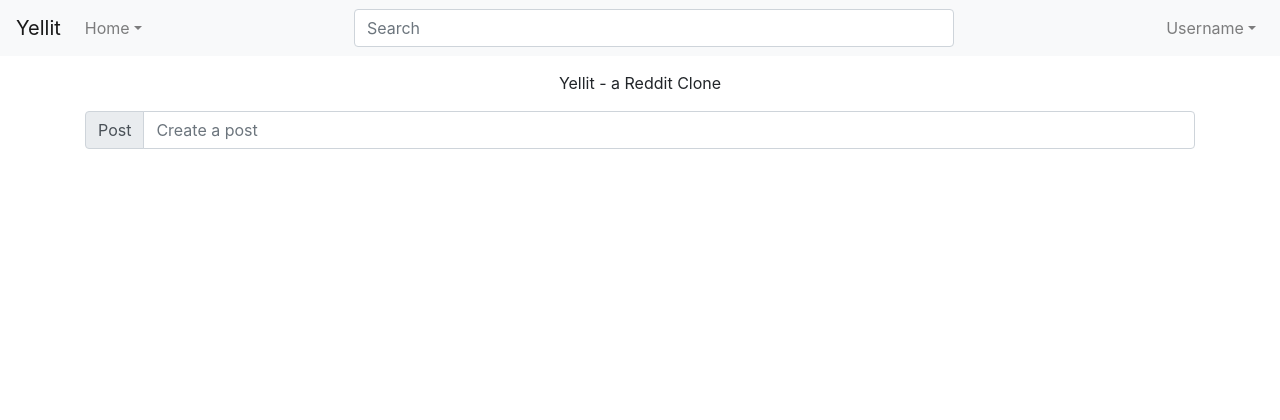
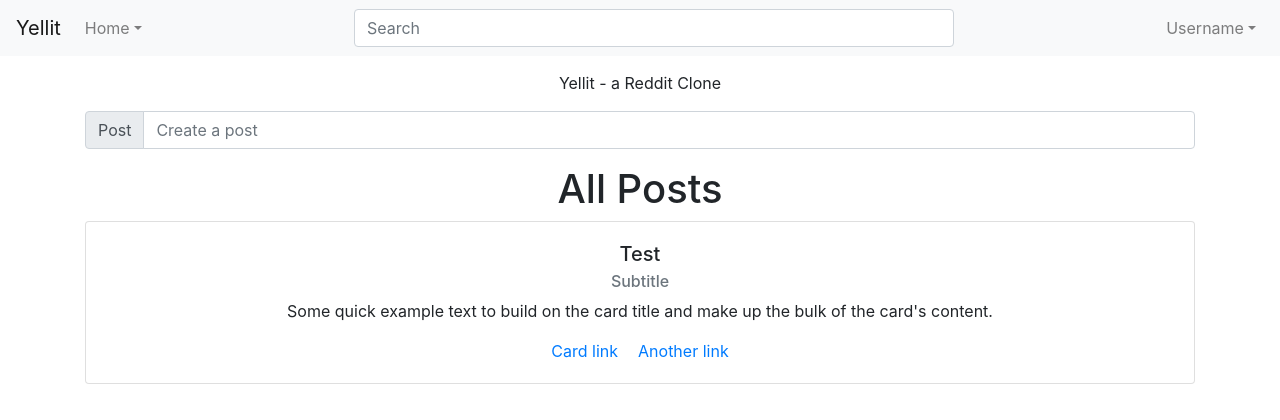
Before and after one commit to Dev-Steven/reddit-clone, a React (Create React App) app: page / in a window 1280 px wide. Shown: the top 420 px of the page. Built offline with nearby package versions, Linux system fonts and the light colour scheme.

Commit message:
add posts to mongoDb

```diff
--- a/package.json
+++ b/package.json
@@ -6,6 +6,7 @@
     "@testing-library/jest-dom": "^4.2.4",
     "@testing-library/react": "^9.5.0",
     "@testing-library/user-event": "^7.2.1",
+    "axios": "^0.20.0",
     "bootstrap": "^4.5.2",
     "jquery": "^3.5.1",
     "node-sass": "^4.14.1",
--- /dev/null
+++ b/src/axios/urls_axios.js
@@ -0,0 +1,9 @@
+import axios from 'axios';
+
+export const users = axios.create({
+	baseUrl: 'http://localhost:5000/users',
+});
+
+export const posts = axios.create({
+	baseURL: 'http://localhost:5000/posts',
+});
--- a/src/components/home/Home.js
+++ b/src/components/home/Home.js
@@ -1,6 +1,7 @@
 import React from 'react';
-import { Link, withRouter } from 'react-router-dom';
+import { withRouter } from 'react-router-dom';
 
+import PostShow from '../posts/PostShow';
 import './Home.scss';
 
 const Home = props => {
@@ -11,6 +12,7 @@ const Home = props => {
 	return (
 		<div className='home text-center'>
 			Yellit - a Reddit Clone
+			<div className='input-div'>
 				<div className='input-group my-3 mb-3'>
 					<div className='input-group-prepend'>
 						<span className='input-group-text' id='basic-addon1'>
@@ -26,6 +28,8 @@ const Home = props => {
 						onClick={() => toPostCreate('/createpost')}
 					/>
 				</div>
+				<PostShow />
+			</div>
 		</div>
 	);
 };
--- a/src/components/home/Home.scss
+++ b/src/components/home/Home.scss
@@ -1,3 +1,9 @@
 .home {
 	margin: 15px 0;
+
+	.input-div {
+		text-align: center;
+		margin: auto;
+		display: inline;
+	}
 }
--- a/src/components/posts/PostCreate.js
+++ b/src/components/posts/PostCreate.js
@@ -1,33 +1,88 @@
 import React from 'react';
+import { posts } from '../../axios/urls_axios';
+import { withRouter } from 'react-router-dom';
+
 import './PostCreate.scss';
 
-const PostCreate = () => {
+const initialFormData = Object.freeze({
+	title: '',
+	author: '',
+	body: '',
+	date: '',
+});
+
+const PostCreate = props => {
+	// initialize useState
+	const [formData, updateFormData] = React.useState(initialFormData);
+
+	const handleChange = e => {
+		updateFormData({
+			...formData,
+			[e.target.name]: e.target.value.trim(),
+		});
+	};
+
+	const handleSubmit = e => {
+		e.preventDefault();
+		console.log(formData);
+		posts
+			.post('/add', formData)
+			.then(function (res) {
+				console.log(res);
+			})
+			.catch(function (err) {
+				console.log(err);
+			});
+	};
+
+	const toHome = path => {
+		props.history.push(path);
+	};
+
 	return (
 		<div className='form'>
-			<form action=''>
+			<form onSubmit={handleSubmit}>
 				<input
 					className='form-control input-custom'
+					name='title'
 					type='text'
 					placeholder='Title'
+					onChange={handleChange}
 				/>
 				<input
 					className='form-control input-custom'
+					name='author'
 					type='text'
 					placeholder='Your Name'
+					onChange={handleChange}
 				/>
 				<input
 					className='form-control input-custom'
+					name='body'
 					type='text'
 					placeholder='Body'
+					onChange={handleChange}
 				/>
-				<input className='form-control input-custom' type='date' />
+				<input
+					className='form-control input-custom'
+					name='date'
+					type='date'
+					onChange={handleChange}
+				/>
 				<div className='buttons'>
-					<button className='btn btn-success'>Post</button>
-					<button className='btn btn-danger'>Cancel</button>
+					<button type='submit' className='btn btn-success'>
+						Post
+					</button>
+					<button
+						className='btn btn-danger'
+						onClick={() => toHome('/')}
+					>
+						Cancel
+					</button>
 				</div>
 			</form>
 		</div>
 	);
 };
 
-export default PostCreate;
+export default withRouter(PostCreate);
--- /dev/null
+++ b/src/components/posts/PostShow.js
@@ -0,0 +1,27 @@
+import React from 'react';
+
+const PostShow = () => {
+	return (
+		<div>
+			<h1>All Posts</h1>
+			<div className='card'>
+				<div className='card-body'>
+					<h5 className='card-title'>Test</h5>
+					<h6 className='card-subtitle mb-2 text-muted'>Subtitle</h6>
+					<p className='card-text'>
+						Some quick example text to build on the card title and
+						make up the bulk of the card's content.
+					</p>
+					<a href='#' className='card-link'>
+						Card link
+					</a>
+					<a href='#' className='card-link'>
+						Another link
+					</a>
+				</div>
+			</div>
+		</div>
+	);
+};
+
+export default PostShow;
```
Also changed, not shown: 1 other file (tests, documents, lock files or other folders). Lines whose indentation alone changed are shown as unchanged.
